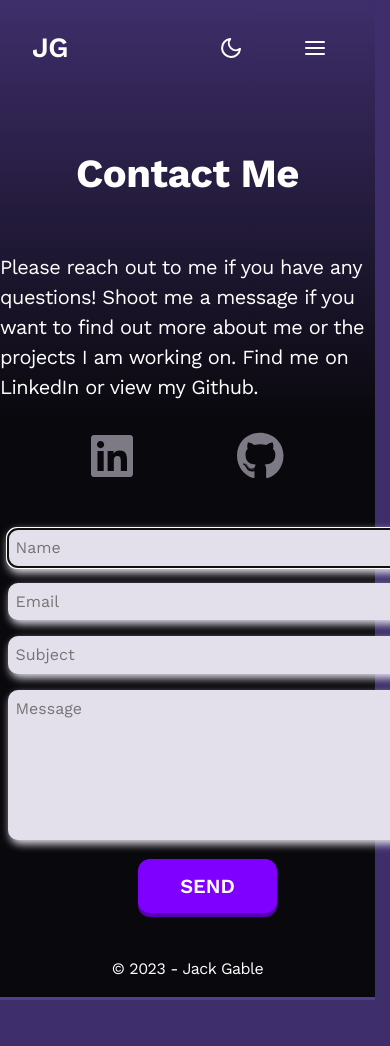
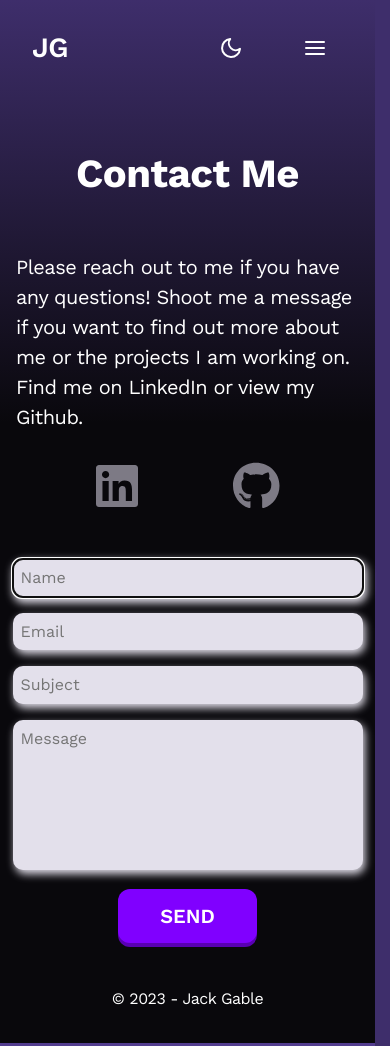
Before and after one commit to jack-gable/my-website, a Next.js app: page /contact in a window 390 px wide. Before the commit the page ends 1000 px from the top, so only its background shows below. Built offline with nearby package versions, Linux system fonts and the light colour scheme; no server answers.

Commit message:
updated scroll problem and layout for contact page

```diff
--- a/src/app/contact/contactpage.module.css
+++ b/src/app/contact/contactpage.module.css
@@ -15,7 +15,7 @@
 }
 
 .socials {
-	width: 400px;
+	width: 100%;
 	display: flex;
 	justify-content: space-evenly;
 	margin-top: -48px;
@@ -33,3 +33,9 @@
 .socialsLink:focus {
 	color: var(--color-primary-500);
 }
+
+@media (max-width: 35rem) {
+	.wrapper > p {
+		padding: 0 16px;
+	}
+}
--- a/src/components/Footer/Footer.module.css
+++ b/src/components/Footer/Footer.module.css
@@ -5,3 +5,9 @@
 	text-align: center;
 	padding-bottom: 16px;
 }
+
+@media (max-width: 35rem) {
+	.wrapper {
+		padding-bottom: 32px;
+	}
+}
--- a/src/components/Form/Form.module.css
+++ b/src/components/Form/Form.module.css
@@ -6,6 +6,7 @@
 
 .formList {
 	list-style-type: none;
+	padding: 0;
 }
 
 .listItem {
@@ -20,7 +21,7 @@
 	border-radius: 10px;
 	background-color: var(--color-gray-900);
 	color: black;
-	width: 400px;
+	min-width: 400px;
 	line-height: 1.6;
 	padding: 6px 8px;
 }
@@ -37,3 +38,10 @@
 .listItem:last-of-type {
 	filter: none;
 }
+
+@media (max-width: 35rem) {
+	.listItem > input,
+	.listItem > textarea {
+		min-width: 350px;
+	}
+}
```
